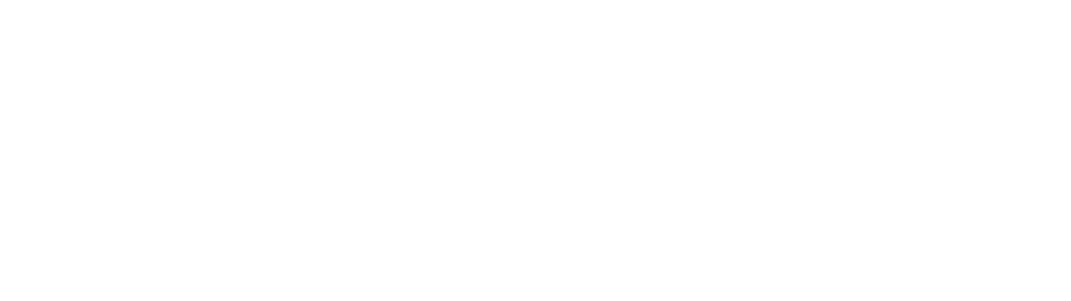
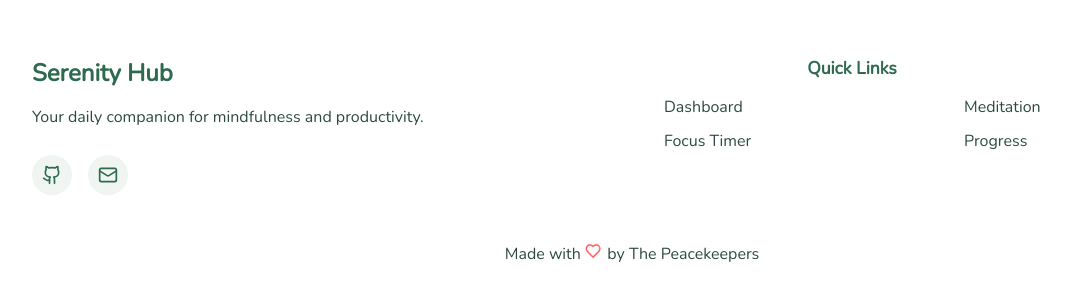
Before and after one commit to silvanicholas/serenity-hub, a React (Create React App) app in the folder frontend/: page /journal in a window 1280 px wide. Shown: the part 831-1132 px from the top of the page, without its empty margins (8-1079 px from the left). Before the commit the page ends 800 px from the top, so only its background shows below. Built offline with nearby package versions, Linux system fonts and the light colour scheme; no server answers.

Commit message:
Added footer

```diff
--- a/frontend/package.json
+++ b/frontend/package.json
@@ -4,6 +4,7 @@
   "private": true,
   "dependencies": {
     "@fontsource/nunito": "^5.1.0",
+    "@radix-ui/react-dialog": "^1.1.2",
     "@react-oauth/google": "^0.12.1",
     "@testing-library/jest-dom": "^5.17.0",
     "@testing-library/react": "^13.4.0",
--- a/frontend/src/App.jsx
+++ b/frontend/src/App.jsx
@@ -7,6 +7,7 @@
 import MeditationTimer from './components/MeditationTimer/MeditationTimer';
 import Progress from './components/Progress/Progress';
 import Journal from './components/Journal/Journal';
+import Footer from './components/Footer/Footer';
 import '@fontsource/nunito';
 
 const App = () => {
@@ -24,6 +25,7 @@
           <Route path="/journal" element={<Journal />} />  {/* Journal */}
           <Route path="/" element={<Login />} />
         </Routes>
+        <Footer />
       </div>
     </Router>
     </GoogleOAuthProvider>
--- /dev/null
+++ b/frontend/src/components/Footer/Footer.jsx
@@ -0,0 +1,53 @@
+import React from 'react';
+import { Github, Mail, Heart, Coffee } from 'lucide-react';
+import styles from './Footer.module.css';
+
+const Footer = () => {
+  return (
+    <footer className={styles.footer}>
+      <div className={styles.container}>
+        <div className={styles.content}>
+          <div className={styles.section}>
+            <h3>Serenity Hub</h3>
+            <p>Your daily companion for mindfulness and productivity.</p>
+            <div className={styles.social}>
+              <a
+                href="https://github.com/silvanicholas/serenity-hub"
+                target="_blank"
+                rel="noopener noreferrer"
+                className={styles.iconLink}
+              >
+                <Github size={20} />
+              </a>
+              <a
+                href="mailto:swd7104@gmail.com"
+                className={styles.iconLink}
+              >
+                <Mail size={20} />
+              </a>
+            </div>
+          </div>
+
+          <div className={styles.section}>
+            <h4>Quick Links</h4>
+            <ul>
+              <li><a href="/dashboard">Dashboard</a></li>
+              <li><a href="/meditation">Meditation</a></li>
+              <li><a href="/pomodoro">Focus Timer</a></li>
+              <li><a href="/progress">Progress</a></li>
+            </ul>
+          </div>
+        </div>
+
+        <div className={styles.bottom}>
+          <p>
+            Made with <Heart size={16} className={styles.heartIcon} />
+               by{' The Peacekeepers'}
+          </p>
+        </div>
+      </div>
+    </footer>
+  );
+};
+
+export default Footer;
--- /dev/null
+++ b/frontend/src/components/Footer/Footer.module.css
@@ -0,0 +1,154 @@
+@import '../../vars.css';
+
+.footer {
+    background: white;
+    padding: 4rem 0 2rem;
+    margin-top: auto;
+    border-top: 1px solid var(--color-border);
+    font-family: var(--font-nunito);
+}
+
+.container {
+    max-width: 1200px;
+    margin: 0 auto;
+    padding: 0 2rem;
+}
+
+.content {
+    display: grid;
+    grid-template-columns: 1fr 1fr;
+    gap: 4rem;
+    margin-bottom: 3rem;
+}
+
+.section h3 {
+    color: var(--color-dark);
+    font-size: 1.5rem;
+    margin-bottom: 1rem;
+    font-weight: 600;
+}
+
+.section h4 {
+    color: var(--color-dark);
+    font-size: 1.1rem;
+    margin-bottom: 1rem;
+    font-weight: 600;
+    text-align: center;
+    margin-right: 12rem;
+}
+
+.section p {
+    color: var(--color-text);
+    margin-bottom: 1.5rem;
+    line-height: 1.6;
+}
+
+.section ul {
+    display: grid;
+    grid-template-columns: repeat(2, 1fr);
+    gap: 0.75rem 2rem;
+    padding: 0;
+    list-style: none;
+}
+
+.section ul li {
+    margin-bottom: 0;
+}
+
+.section ul li a {
+    color: var(--color-text);
+    text-decoration: none;
+    transition: color 0.3s ease;
+}
+
+.section ul li a:hover {
+    color: var(--color-primary);
+}
+
+.social {
+    display: flex;
+    gap: 1rem;
+}
+
+.iconLink {
+    display: flex;
+    align-items: center;
+    justify-content: center;
+    width: 40px;
+    height: 40px;
+    border-radius: 50%;
+    background: var(--color-bg);
+    color: var(--color-dark);
+    transition: all 0.3s ease;
+}
+
+.iconLink:hover {
+    background: var(--color-primary);
+    color: white;
+    transform: translateY(-2px);
+}
+
+.bottom {
+    border-top: 1px solid var(--color-border);
+    text-align: center;
+    color: var(--color-text);
+}
+
+.bottom p {
+    margin-bottom: 0.5rem;
+}
+
+.bottom a {
+    color: var(--color-primary);
+    text-decoration: none;
+    transition: color 0.3s ease;
+}
+
+.bottom a:hover {
+    color: var(--color-highlight);
+}
+
+.heartIcon {
+    color: #ff4d4d;
+    animation: pulse 1.5s infinite;
+    margin-right: 0.4rem;
+}
+
+@keyframes pulse {
+    0%, 100% {
+        transform: scale(1);
+    }
+    50% {
+        transform: scale(1.1);
+    }
+}
+
+@media (max-width: 768px) {
+    .content {
+        grid-template-columns: 1fr;
+        gap: 2rem;
+    }
+
+    .footer {
+        padding: 3rem 0 1.5rem;
+    }
+
+    .container {
+        padding: 0 1rem;
+    }
+
+    .section {
+        text-align: center;
+    }
+
+    .social {
+        justify-content: center;
+    }
+
+    .section ul {
+        grid-template-columns: repeat(2, 1fr);
+        gap: 1rem;
+        max-width: 400px;
+        margin: 0 auto;
+    }
+}
--- a/frontend/src/components/MeditationTimer/MeditationTimer.jsx
+++ b/frontend/src/components/MeditationTimer/MeditationTimer.jsx
@@ -1,4 +1,4 @@
-import React, { useState, useEffect } from 'react';
+import { useState, useEffect } from 'react';
 import { Play, Pause, RotateCcw } from 'lucide-react';
 import Navbar from '../Navbar/Navbar';
 import styles from './MeditationTimer.module.css';
@@ -7,7 +7,6 @@
   const [totalSeconds, setTotalSeconds] = useState(300);
   const [timeLeft, setTimeLeft] = useState(totalSeconds);
   const [isRunning, setIsRunning] = useState(false);
-  const [currentSessionId, setCurrentSessionId] = useState(null);
 
   const size = 300;
   const center = size / 2;
@@ -15,16 +14,6 @@
   const tickLength = 15;
   const numTicks = 60;
 
-  // Cleanup effect for unmounting
-  useEffect(() => {
-    return () => {
-      if (currentSessionId) {
-        endSession();
-      }
-    };
-  }, [currentSessionId]);
-
-  // Timer effect
   useEffect(() => {
     let intervalId;
     if (isRunning && timeLeft > 0) {
@@ -32,56 +21,10 @@
         setTimeLeft(prev => Math.max(0, prev - 1));
       }, 1000);
     } else if (timeLeft === 0) {
-      handleSessionComplete();
       setIsRunning(false);
     }
     return () => clearInterval(intervalId);
   }, [isRunning, timeLeft]);
-
-  const startSession = async () => {
-    try {
-      const response = await fetch('http://localhost:5000/wellness/meditation/start', {
-        method: 'POST',
-        headers: {
-          'Authorization': `Bearer ${localStorage.getItem('token')}`,
-          'Content-Type': 'application/json'
-        }
-      });
-
-      if (!response.ok) {
-        throw new Error('Failed to start session');
-      }
-
-      const data = await response.json();
-      console.log('Meditation session started with ID:', data.session_id);
-      setCurrentSessionId(data.session_id);
-    } catch (error) {
-      console.error('Error starting meditation session:', error);
-    }
-  };
-
-  const endSession = async () => {
-    if (!currentSessionId) return;
-
-    try {
-      const response = await fetch(`http://localhost:5000/wellness/meditation/end/${currentSessionId}`, {
-        method: 'POST',
-        headers: {
-          'Authorization': `Bearer ${localStorage.getItem('token')}`,
-          'Content-Type': 'application/json'
-        }
-      });
-
-      if (!response.ok) {
-        throw new Error('Failed to end session');
-      }
-
-      console.log('Meditation session ended successfully');
-      setCurrentSessionId(null);
-    } catch (error) {
-      console.error('Error ending meditation session:', error);
-    }
-  };
 
   const formatTime = (seconds) => {
     const mins = Math.floor(seconds / 60);
@@ -119,46 +62,25 @@
     return ticks;
   };
 
-  const handleStart = async () => {
+  const handleStart = () => {
     if (timeLeft === 0) {
       setTimeLeft(totalSeconds);
-    }
-
-    // Only start a new session if we don't already have one
-    if (!currentSessionId) {
-      await startSession();
     }
     setIsRunning(true);
   };
 
   const handlePause = () => {
-    // Just pause the timer, don't end the session
     setIsRunning(false);
   };
 
-  const handleReset = async () => {
-    if (currentSessionId) {
-      await endSession();
-    }
+  const handleReset = () => {
     setIsRunning(false);
     setTimeLeft(totalSeconds);
   };
 
-  const handleSessionComplete = async () => {
-    if (currentSessionId) {
-      await endSession();
-    }
-  };
-
-  const handleSliderChange = async (e) => {
+  const handleSliderChange = (e) => {
     const minutes = parseInt(e.target.value);
     const seconds = minutes * 60;
-
-    // If there's an active session, end it before changing duration
-    if (currentSessionId) {
-      await endSession();
-    }
-
     setTotalSeconds(seconds);
     setTimeLeft(seconds);
     setIsRunning(false);
@@ -209,7 +131,6 @@
               value={Math.floor(totalSeconds / 60)}
               onChange={handleSliderChange}
               className={styles.slider}
-              disabled={isRunning}
             />
           </div>
 
--- a/frontend/src/components/MeditationTimer/MeditationTimer.module.css
+++ b/frontend/src/components/MeditationTimer/MeditationTimer.module.css
@@ -65,7 +65,7 @@
 .slider {
     width: 100%;
     height: 4px;
-    background: var(--color-secondary);
+    background: linear-gradient(to right, var(--color-primary), var(--color-highlight));
     border-radius: 2px;
     appearance: none;
     outline: none;
@@ -79,6 +79,7 @@
     border-radius: 50%;
     cursor: pointer;
     transition: transform 0.2s ease;
+    box-shadow: 0 2px 4px rgba(0, 0, 0, 0.1);
 }
 
 .slider::-webkit-slider-thumb:hover {
@@ -102,10 +103,11 @@
     border: none;
     cursor: pointer;
     transition: all 0.3s ease;
+    backdrop-filter: blur(5px);
 }
 
 .button.primary {
-    background: var(--color-primary);
+    background: linear-gradient(135deg, var(--color-primary), var(--color-highlight));
     color: var(--color-dark);
 }
 
@@ -115,7 +117,7 @@
 }
 
 .button.secondary {
-    background: var(--color-secondary);
+    background: linear-gradient(135deg, var(--color-secondary), var(--color-dark));
     color: white;
 }
 
@@ -138,3 +140,102 @@
         margin-bottom: 1.5rem;
     }
 }
+
+.subtitle {
+    color: var(--color-text);
+    text-align: center;
+    margin-bottom: 2rem;
+    font-size: 1.1rem;
+}
+
+.breathingCircle {
+    position: absolute;
+    top: 50%;
+    left: 50%;
+    transform: translate(-50%, -50%);
+    width: 180px;
+    height: 180px;
+    border-radius: 50%;
+    background: radial-gradient(circle, var(--color-bg) 0%, transparent 70%);
+    opacity: 0.8;
+    transition: all 0.3s ease;
+}
+
+.breathingCircle[data-active="true"] {
+    animation: breathe 4s infinite ease-in-out;
+}
+
+.breathingIcon {
+    position: absolute;
+    top: 50%;
+    left: 50%;
+    transform: translate(-50%, -50%);
+    color: var(--color-dark);
+    opacity: 0.7;
+}
+
+.floatingCloud1 {
+    position: absolute;
+    top: 30%;
+    left: 20%;
+    color: var(--color-secondary);
+    opacity: 0.6;
+    animation: float 8s infinite ease-in-out;
+}
+
+.floatingCloud2 {
+    position: absolute;
+    top: 40%;
+    right: 25%;
+    color: var(--color-secondary);
+    opacity: 0.4;
+    animation: float 6s infinite ease-in-out reverse;
+}
+
+.floatingSun {
+    position: absolute;
+    bottom: 25%;
+    right: 30%;
+    color: var(--color-highlight);
+    opacity: 0.6;
+    animation: glow 4s infinite ease-in-out;
+}
+
+.progressCircle {
+    transition: stroke-dashoffset 0.3s ease;
+}
+
+.timerTick {
+    transition: stroke 0.3s ease;
+}
+
+@keyframes breathe {
+    0%, 100% {
+        transform: translate(-50%, -50%) scale(1);
+        opacity: 0.8;
+    }
+    50% {
+        transform: translate(-50%, -50%) scale(1.1);
+        opacity: 0.6;
+    }
+}
+
+@keyframes float {
+    0%, 100% {
+        transform: translateY(0);
+    }
+    50% {
+        transform: translateY(-10px);
+    }
+}
+
+@keyframes glow {
+    0%, 100% {
+        opacity: 0.6;
+        transform: scale(1);
+    }
+    50% {
+        opacity: 0.8;
+        transform: scale(1.1);
+    }
+}
```
Also changed, not shown: frontend/src/App.css (+11 -0 lines), 2 other files (tests, documents, lock files or other folders).
